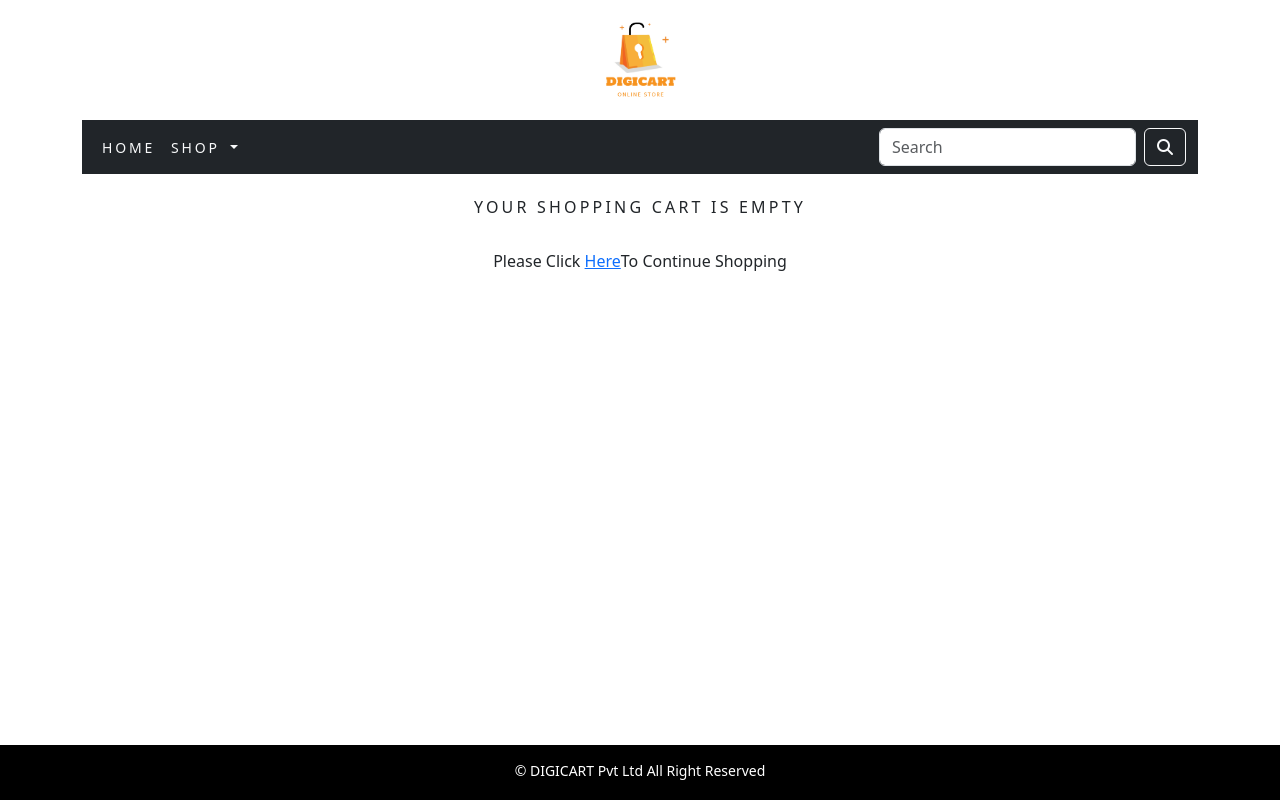
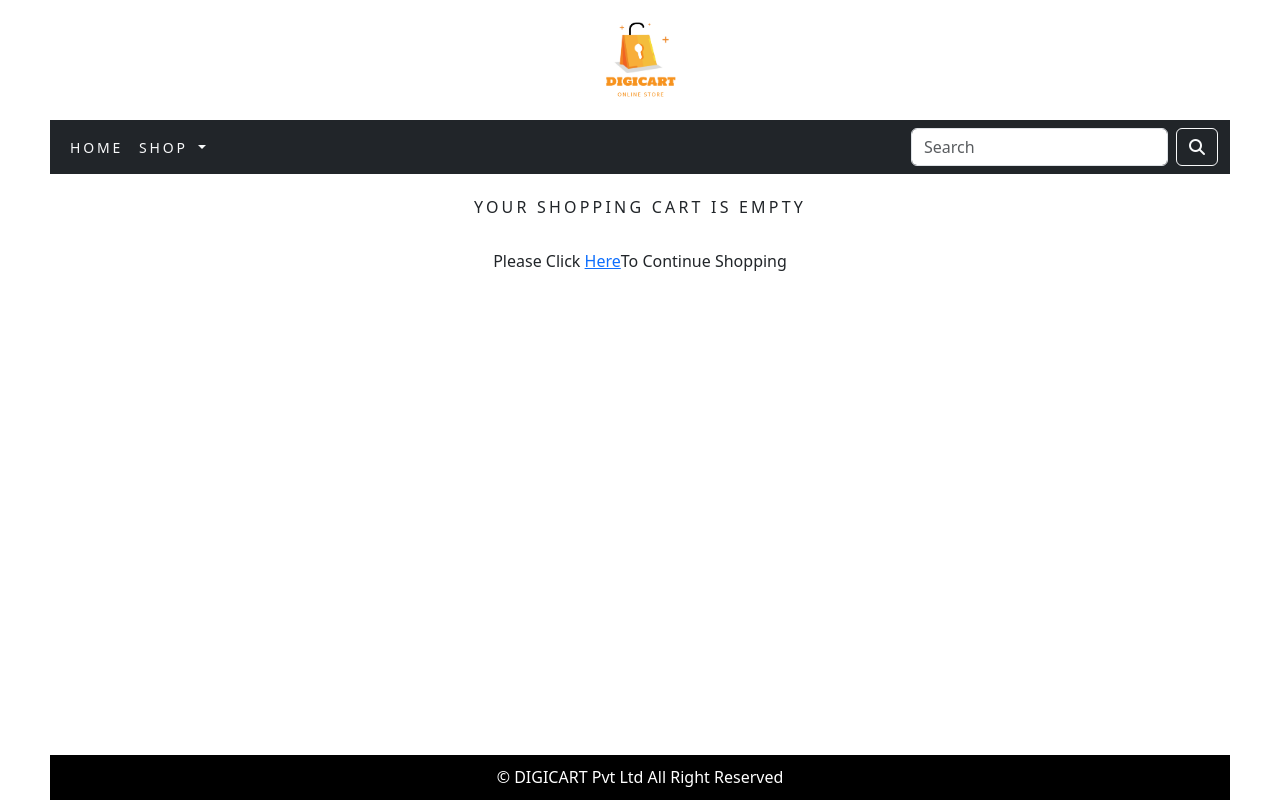
Before and after one commit to Shivin-py/demopython, a Django app: page /cart/ in a window 1280 px wide. Run offline with Django 4.2, Linux system fonts and the light colour scheme; data comes from the database, SQL or seed files in the repository; some libraries are stand-ins or nearby versions.

Commit message:
base.html

```diff
--- a/ecommerce/ecommerce/templates/base.html
+++ b/ecommerce/ecommerce/templates/base.html
@@ -7,21 +7,45 @@
     <link rel="stylesheet" href="{% static 'css/custom.css' %}">
     <link href="https://fonts.googleapis.com/css2?family=Montserrat:wght@100;200;300;400;500;600;700;900&family=Roboto:ital,wght@0,100;0,300;0,400;0,500;0,700;0,900;1,100;1,300;1,400;1,500;1,700;1,900&display=swap" rel="stylesheet">
     <link href="{% static 'css/bootstrap.min.css' %}" rel="stylesheet">
+    <link rel="stylesheet" href="https://cdnjs.cloudflare.com/ajax/libs/font-awesome/5.15.3/css/all.min.css" integrity="sha384-lZ9HCfNU3i4fX+ZGchEV6wVc+5h2ts7x2cXdYWlMVQyTzASANuoY6TfgbeF5BoA2" crossorigin="anonymous">
+
     <script src="https://kit.fontawesome.com/2e9eee7e9e.js" crossorigin="anonymous"></script>
     <meta name="description" content="{% block metadescription %}{% endblock %}">
     <title>{% block title %}{% endblock %}</title>
+    <style>
+        #page-container{
+            position: relative;
+            min-height: 100vh;
+            margin-left:50px;
+            margin-right:50px;
+        }
+        #content-wrap{
+            padding-bottom 2.rem;
+        }
+        #footer{
+            position: absolute;
+            bottom: 0;
+            width: 100%;
+            height: 2.8rem;
+            background-color: black;
+            color: white;
+            padding: 10px;
+        }
+
+    </style>
 </head>
 <body>
-<div class="container">
-{% include 'header.html' %}
-{% include 'nav.html' %}
-{% block content %}
-{% endblock %}
-{% include 'footer.html' %}
+<div id="page-container">
+    <div id="content-wrap">
+        {% include 'header.html' %}
+        {% include 'nav.html' %}
+        {% block content %}
+        {% endblock %}
+    </div>
+    <br>
+    <footer id="footer"><p class="text-center">&copy; DIGICART Pvt Ltd All Right Reserved</p></footer>
 </div>
 <script src="{% static 'js/popper.min.js' %}"></script>
 <script src="{% static 'js/bootstrap.min.js' %}"></script>
-<!--<script src="https://kit.fontawesome.com/2e9eee7e9e.js" crossorigin="anonymous"></script>-->
-
 </body>
 </html>
```
